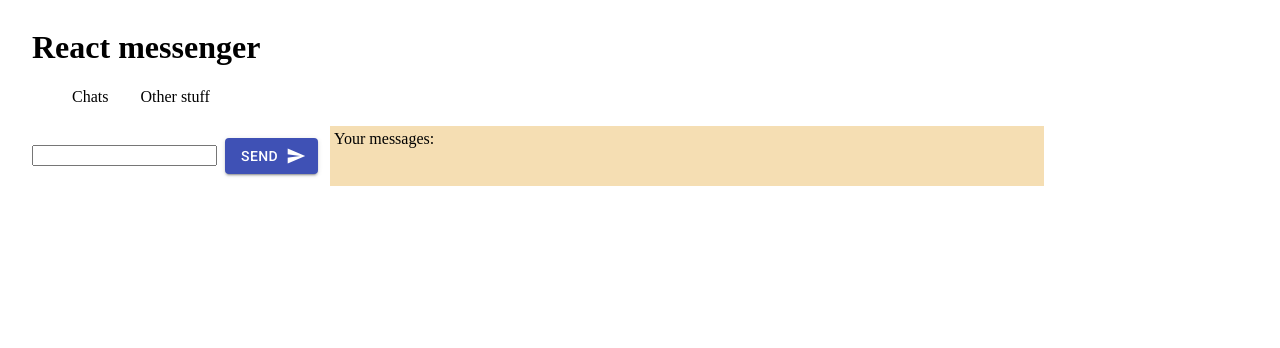
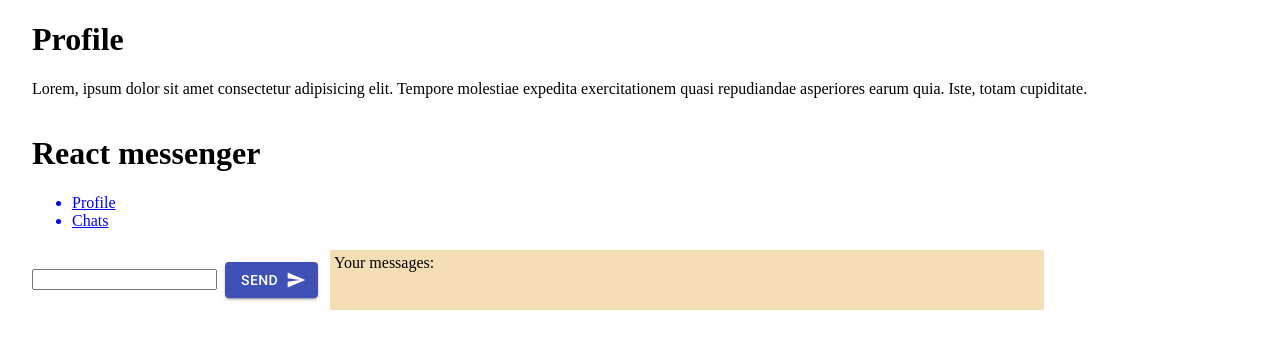
Before and after one commit to leokotman/reactapp-from-scratch, a React app: page / in a window 1280 px wide. Shown: the top 348 px of the page. Built offline with nearby package versions, Linux system fonts and the light colour scheme.

Commit message:
started routing

```diff
--- a/package.json
+++ b/package.json
@@ -19,7 +19,8 @@
     "@material-ui/core": "^4.11.4",
     "@material-ui/icons": "^4.11.2",
     "react": "^17.0.2",
-    "react-dom": "^17.0.2"
+    "react-dom": "^17.0.2",
+    "react-router-dom": "^5.2.0"
   },
   "devDependencies": {
     "@babel/core": "^7.13.16",
--- a/src/App.jsx
+++ b/src/Routes.jsx
@@ -1,12 +1,15 @@
 import React, { useState, useEffect } from "react";
+import { Switch, Route, Link } from "react-router-dom";
 import Grid from "@material-ui/core/Grid";
 
 import MessageForm from "./components/MessageForm/MessageForm.jsx";
-import Header from "./components/Header/Header.jsx";
+import Chats from "./components/Chats/Chats.jsx";
+import Profile from "./components/Profile/Profile.jsx";
+
 import "./App.scss";
 import { AUTHORS } from "./constants";
 
-const App = () => {
+const Routes = () => {
   let [messages, setMessages] = useState([]);
 
   const addNewMessage = (newMessage) => {
@@ -26,11 +29,31 @@ const App = () => {
 
   return (
     <div className="app">
+      <Switch>
+        <Route path="/chats">
+          <Chats />
+        </Route>
+        <Route path="/" exact>
+          <Profile />
+        </Route>
+      </Switch>
+
       <Grid container spacing={1} wrap="wrap">
         <Grid item xs={12}>
-          <Header />
+          <h1>React messenger</h1>
+          <ul className="menu">
+            <Link to="/">
+              <li>Profile</li>
+            </Link>
+            <Link to="/chats">
+              <li>
+                Chats
+                <Chats />
+              </li>
+            </Link>
+          </ul>
         </Grid>
-        <Grid item >
+        <Grid item>
           <MessageForm onAddMessage={addNewMessage} />
         </Grid>
         <Grid item xs={7} className="grid_messages">
@@ -52,4 +75,4 @@ const App = () => {
     </div>
   );
 };
-export default App;
+export default Routes;
--- /dev/null
+++ b/src/components/Chats/Chats.jsx
@@ -0,0 +1,28 @@
+import React from "react";
+import { Switch, Route, Link } from "react-router-dom";
+
+const Chats = () => {
+  const chats = [
+    { id: 1, name: `Chat 1` },
+    { id: 2, name: `Chat 2` },
+    { id: 3, name: `Chat 3` },
+    { id: 4, name: `Chat 4` },
+  ];
+
+  return (
+    <>
+      <Switch>
+        <Route path="/:id"></Route>
+      </Switch>
+      <ul className="chats">
+        {chats.map((chat) => {
+          <Link to={chat.id}>
+            <li>{chat.name}</li>
+          </Link>;
+        })}
+      </ul>
+    </>
+  );
+};
+
+export default Chats;
--- a/src/components/Header/Header.jsx
+++ b/src/components/Header/Header.jsx
@@ -1,16 +1,21 @@
 import React from "react";
+import { Link } from "react-router-dom";
 import "./Header.scss";
 
-const Header = () => {
+export const Header = () => {
   return (
     <>
       <h1>React messenger</h1>
       <ul className="menu">
-        <li>Chats</li>
-        <li>Other stuff</li>
+        <li>
+          <Link to="/" />
+          Profile
+        </li>
+        <li>
+          <Link to="/chats" />
+          Chats
+        </li>
       </ul>
     </>
   );
 };
-
-export default Header;
--- /dev/null
+++ b/src/components/Profile/Profile.jsx
@@ -0,0 +1,16 @@
+import React from "react";
+
+const Profile = () => {
+  return (
+    <>
+      <h1>Profile</h1>
+      <p>
+        Lorem, ipsum dolor sit amet consectetur adipisicing elit. Tempore
+        molestiae expedita exercitationem quasi repudiandae asperiores earum
+        quia. Iste, totam cupiditate.
+      </p>
+    </>
+  );
+};
+
+export default Profile;
```
Also changed, not shown: src/index.js (+8 -2 lines), src/components/Chats/Chats.scss (added), src/components/Profile/Profile.scss (added), 1 other file (tests, documents, lock files or other folders).
